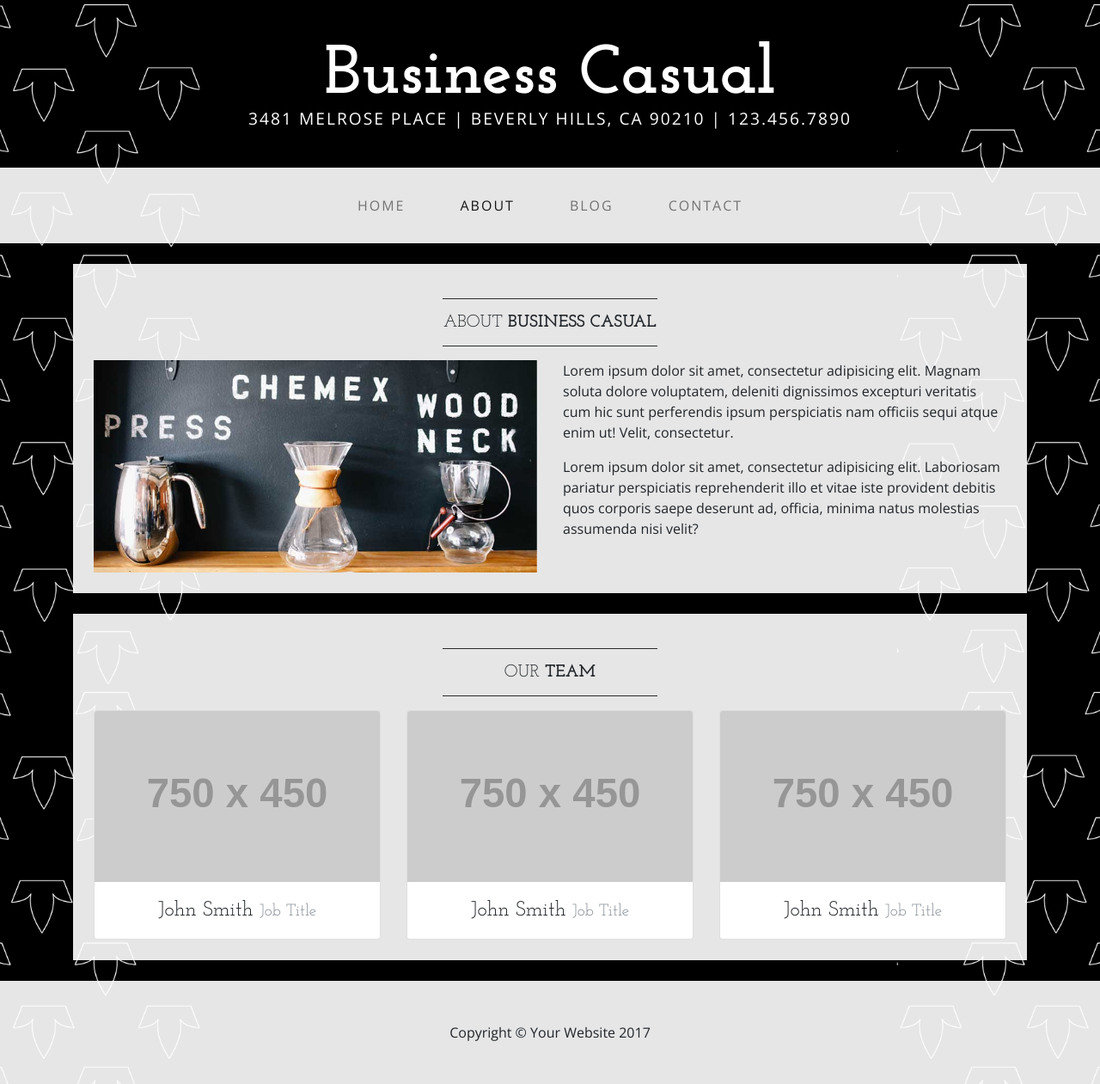
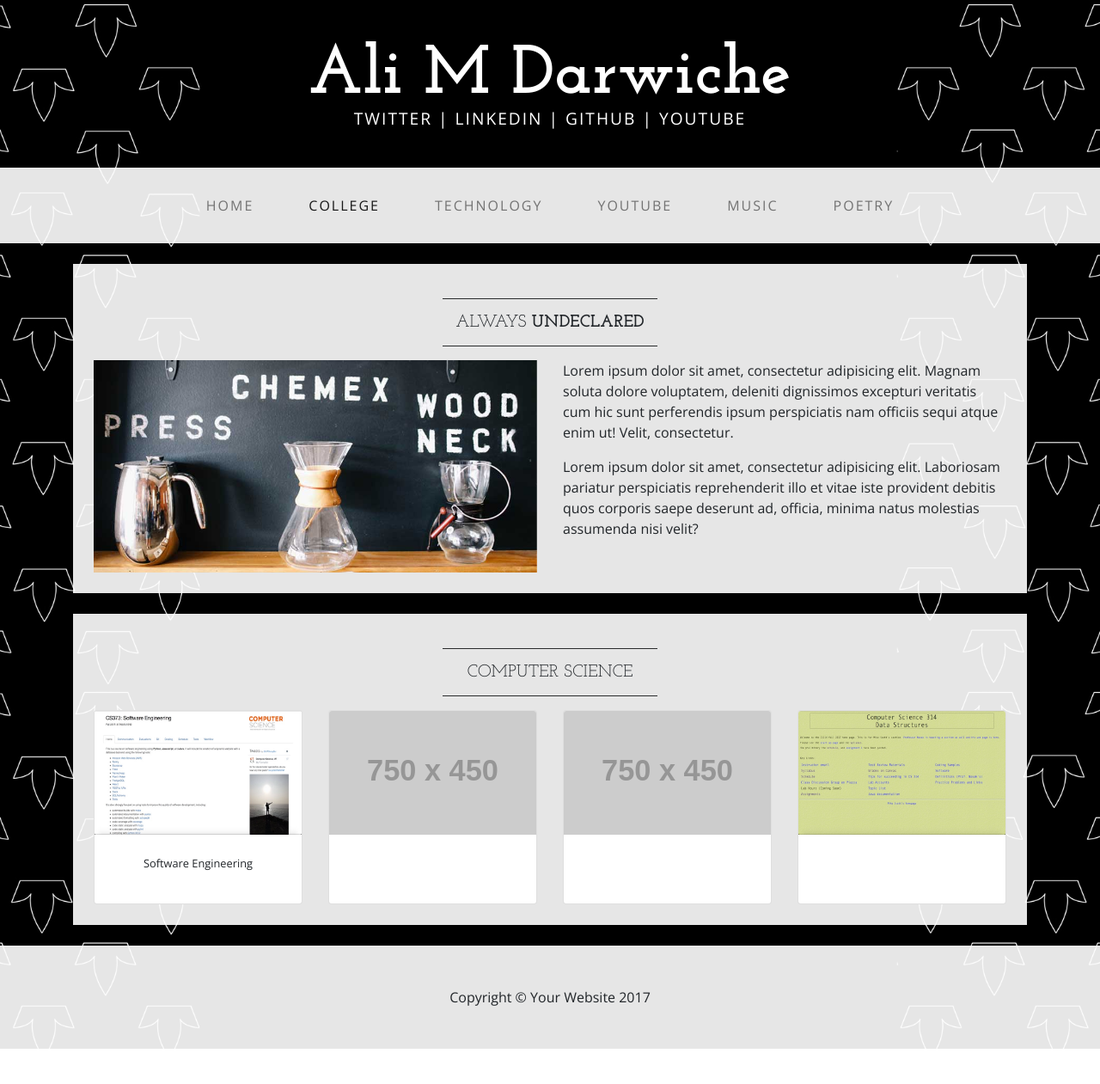
Before and after one commit to alidarwiche/alidarwiche.com, a plain HTML site: page college.html in a window 1280 px wide. Shown: the whole page at 86% size. After the commit the page ends 1220 px from the top, so only its background shows below. Drawn offline with nearby package versions, Linux system fonts and the light colour scheme; placeholder pictures from the web are drawn by us.

Commit message:
working on college

```diff
--- a/about.html
+++ b/college.html
@@ -8,7 +8,7 @@
     <meta name="description" content="">
     <meta name="author" content="">
 
-    <title>Business Casual - Start Bootstrap Theme</title>
+    <title>Ali Darwiche</title>
 
     <!-- Bootstrap core CSS -->
     <link href="vendor/bootstrap/css/bootstrap.min.css" rel="stylesheet">
@@ -20,32 +20,40 @@
     <!-- Custom styles for this template -->
     <link href="css/business-casual.css" rel="stylesheet">
 
+
+
 </head>
 
 <body>
 
-    <div class="tagline-upper text-center text-heading text-shadow text-white mt-5 d-none d-lg-block">Business Casual</div>
-    <div class="tagline-lower text-center text-expanded text-shadow text-uppercase text-white mb-5 d-none d-lg-block">3481 Melrose Place | Beverly Hills, CA 90210 | 123.456.7890</div>
+    <div class="tagline-upper text-center text-heading text-shadow text-white mt-5 d-none d-lg-block">Ali M Darwiche</div>
+    <div class="tagline-lower text-center text-expanded text-shadow text-uppercase text-white mb-5 d-none d-lg-block">Twitter | LinkedIn | GitHub | YouTube</div>
 
     <!-- Navigation -->
     <nav class="navbar navbar-expand-lg navbar-light bg-faded py-lg-4">
-        <a class="navbar-brand text-uppercase text-expanded font-weight-bold d-lg-none" href="#">Start Bootstrap</a>
+        <a class="navbar-brand text-uppercase text-expanded font-weight-bold d-lg-none" href="#">Ali M. Darwiche</a>
         <button class="navbar-toggler" type="button" data-toggle="collapse" data-target="#navbarResponsive" aria-controls="navbarResponsive" aria-expanded="false" aria-label="Toggle navigation">
             <span class="navbar-toggler-icon"></span>
         </button>
         <div class="collapse navbar-collapse" id="navbarResponsive">
             <ul class="navbar-nav mx-auto">
                 <li class="nav-item px-lg-4">
-                    <a class="nav-link text-uppercase text-expanded" href="index.html">Home <span class="sr-only">(current)</span></a>
+                    <a class="nav-link text-uppercase text-expanded" href="index.html">Home<span class="sr-only">(current)</span></a>
                 </li>
                 <li class="nav-item active px-lg-4">
-                    <a class="nav-link text-uppercase text-expanded" href="about.html">About</a>
+                    <a class="nav-link text-uppercase text-expanded" href="college.html">College</a>
                 </li>
                 <li class="nav-item px-lg-4">
-                    <a class="nav-link text-uppercase text-expanded" href="blog.html">Blog</a>
+                    <a class="nav-link text-uppercase text-expanded" href="technology.html">Technology</a>
                 </li>
                 <li class="nav-item px-lg-4">
-                    <a class="nav-link text-uppercase text-expanded" href="contact.html">Contact</a>
+                    <a class="nav-link text-uppercase text-expanded" href="youtube.html">YouTube</a>
+                </li>
+                <li class="nav-item px-lg-4">
+                    <a class="nav-link text-uppercase text-expanded" href="music.html">Music</a>
+                </li>
+                <li class="nav-item px-lg-4">
+                    <a class="nav-link text-uppercase text-expanded" href="poetry.html">Poetry</a>
                 </li>
             </ul>
         </div>
@@ -55,7 +63,7 @@
 
         <div class="bg-faded p-4 my-4">
             <hr class="divider">
-            <h2 class="text-center text-lg text-uppercase my-0">About <strong>Business Casual</strong></h2>
+            <h2 class="text-center text-lg text-uppercase my-0">Always <strong>Undeclared</strong></h2>
             <hr class="divider">
             <div class="row">
                 <div class="col-lg-6">
@@ -70,31 +78,43 @@
 
         <div class="bg-faded p-4 my-4">
             <hr class="divider">
-            <h2 class="text-center text-lg text-uppercase my-0">Our <strong>Team</strong></h2>
+            <h2 class="text-center text-lg text-uppercase my-0">Computer Science</h2>
             <hr class="divider">
             <div class="row">
-                <div class="col-md-4 mb-4 mb-md-0">
+                <div class="col-sm-3 mb-3 mb-md-0">
                     <div class="card h-100">
-                        <img class="card-img-top" src="http://placehold.it/750x450" alt="">
+                        <a href="http://www.cs.utexas.edu/users/downing/cs373/">
+                            <img class="card-img-top" src="img/college/cs373.jpg" alt="">
+                        </a>
                         <div class="card-body text-center">
-                            <h4 class="card-title m-0">John Smith <small class="text-muted">Job Title</small></h4>
+                            <p><small>Software Engineering</small></p>
                         </div>
                     </div>
                 </div>
-                <div class="col-md-4 mb-4 mb-md-0">
+                <div class="col-sm-3 mb-3 mb-md-0">
                     <div class="card h-100">
                         <img class="card-img-top" src="http://placehold.it/750x450" alt="">
-                        <div class="card-body text-center">
-                            <h4 class="card-title m-0">John Smith <small class="text-muted">Job Title</small></h4>
-                        </div>
+                        <!-- <div class="card-body text-center">
+                            <h4 class="card-title m-0"><small class="text-muted">Job Title</small></h4>
+                        </div> -->
                     </div>
                 </div>
-                <div class="col-md-4">
+                <div class="col-sm-3 mb-3 mb-md-0">
                     <div class="card h-100">
                         <img class="card-img-top" src="http://placehold.it/750x450" alt="">
-                        <div class="card-body text-center">
-                            <h4 class="card-title m-0">John Smith <small class="text-muted">Job Title</small></h4>
-                        </div>
+                        <!-- <div class="card-body text-center">
+                            <h4 class="card-title m-0"><small class="text-muted">Job Title</small></h4>
+                        </div> -->
+                    </div>
+                </div>
+                <div class="col-sm-3 mb-3 mb-md-0">
+                    <div class="card h-100">
+                        <a href="https://www.cs.utexas.edu/~scottm/cs314/index.htm">
+                            <img class="card-img-top" src="img/college/cs314.jpg" alt="">
+                        </a>
+                        <!-- <div class="card-body text-center">
+                            <h4 class="card-title m-0"><small class="text-muted">Job Title</small></h4>
+                        </div> -->
                     </div>
                 </div>
             </div>
```
Also changed, not shown: index.html (+2 -3 lines), img/college/cs314.jpg (added), img/college/cs373.jpg (added), 3 other files.
